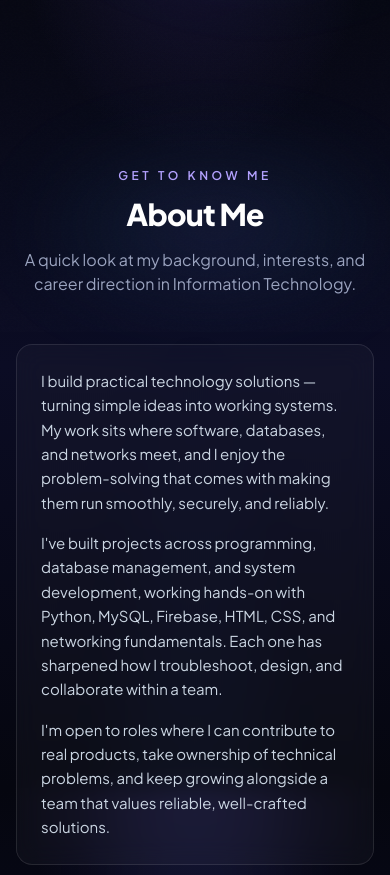
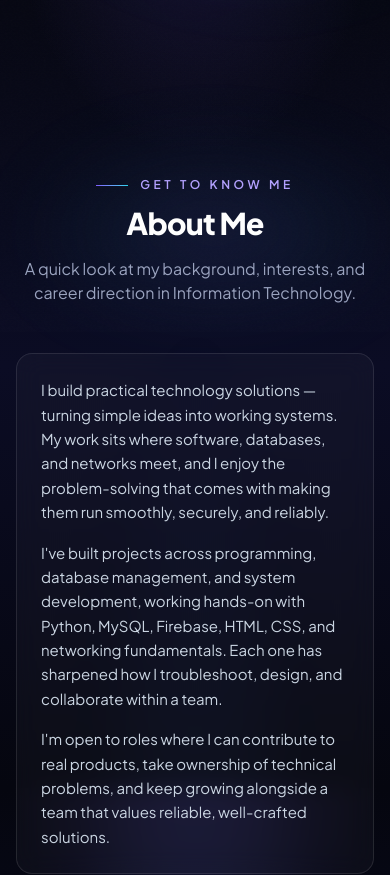
Before and after one commit to NixAmpi/marnixportfolio, a Next.js app: page / in a window 390 px wide. Shown: the part 900-1775 px from the top of the page. Built offline with nearby package versions, Linux system fonts and the light colour scheme; no server answers.

Commit message:
Section headings: drawn eyebrow line with shimmer, blur-to-sharp title reveal
Also makes every scroll reveal honour prefers-reduced-motion via [data-reveal].

Co-Authored-By: Claude Opus 5.5 <noreply@anthropic.com>

```diff
--- a/app/globals.css
+++ b/app/globals.css
@@ -51,6 +51,13 @@ section[id] {
 @media (prefers-reduced-motion: reduce) {
   html {
     scroll-behavior: auto;
+  }
+  /* Framer applies its "hidden" state before it can know the preference, so CSS
+     guarantees every scroll reveal is simply visible and still. */
+  [data-reveal] {
+    opacity: 1 !important;
+    transform: none !important;
+    filter: none !important;
   }
   *,
   *::before,
@@ -254,6 +261,28 @@ html[data-intro="seen"] {
   }
 }
 
+/* ---------- section eyebrow line ---------- */
+
+/* A soft highlight glides along the eyebrow line (transform only). */
+.eyebrow-line::after {
+  content: "";
+  position: absolute;
+  inset: 0;
+  background: linear-gradient(90deg, transparent, rgb(255 255 255 / 0.9), transparent);
+  transform: translateX(-100%);
+  animation: eyebrow-shimmer 3.2s ease-in-out 1s infinite;
+}
+
+@keyframes eyebrow-shimmer {
+  60%, 100% { transform: translateX(100%); }
+}
+
+@media (prefers-reduced-motion: reduce) {
+  .eyebrow-line::after {
+    display: none;
+  }
+}
+
 /* ---------- intro loader ---------- */
 
 .intro-loader {
--- a/components/About.tsx
+++ b/components/About.tsx
@@ -8,13 +8,11 @@ export function About() {
   return (
     <section id="about" className="section-glow py-24 sm:py-28">
       <Container>
-        <Reveal>
-          <SectionHeading
-            eyebrow="Get to know me"
-            title="About Me"
-            subtitle="A quick look at my background, interests, and career direction in Information Technology."
-          />
-        </Reveal>
+        <SectionHeading
+          eyebrow="Get to know me"
+          title="About Me"
+          subtitle="A quick look at my background, interests, and career direction in Information Technology."
+        />
 
         <div className="grid gap-8 lg:grid-cols-[1.25fr_1fr]">
           <div className="flex flex-col gap-6">
--- a/components/Certificates.tsx
+++ b/components/Certificates.tsx
@@ -7,7 +7,7 @@ import { certificates } from "@/data/certificates";
 import { profile } from "@/data/profile";
 import { isTodo, type Certificate } from "@/data/types";
 import { Container, SectionHeading, Text } from "@/components/ui";
-import { Reveal, RevealItem } from "@/components/Reveal";
+import { RevealItem } from "@/components/Reveal";
 
 function CertImage({ cert, sizes }: { cert: Certificate; sizes: string }) {
   if (cert.image) {
@@ -33,13 +33,11 @@ export function Certificates() {
   return (
     <section id="certificates" className="section-glow py-24 sm:py-28">
       <Container>
-        <Reveal>
-          <SectionHeading
-            eyebrow="Proof of learning"
-            title="Certificates"
-            subtitle="Certifications in programming, networking, and databases."
-          />
-        </Reveal>
+        <SectionHeading
+          eyebrow="Proof of learning"
+          title="Certificates"
+          subtitle="Certifications in programming, networking, and databases."
+        />
 
         <ul className="grid grid-cols-2 gap-3 sm:gap-5 lg:grid-cols-3">
           {certificates.map((c, i) => (
--- a/components/Contact.tsx
+++ b/components/Contact.tsx
@@ -17,13 +17,11 @@ export function Contact() {
   return (
     <section id="contact" className="section-glow py-24 sm:py-28">
       <Container className="max-w-5xl">
-        <Reveal>
-          <SectionHeading
-            eyebrow="Let's build something together"
-            title="Contact Me"
-            subtitle="I'm actively looking for internship and entry-level opportunities in software development, database management, and IT support."
-          />
-        </Reveal>
+        <SectionHeading
+          eyebrow="Let's build something together"
+          title="Contact Me"
+          subtitle="I'm actively looking for internship and entry-level opportunities in software development, database management, and IT support."
+        />
 
         <div className="grid gap-6 lg:grid-cols-[1fr_1.3fr]">
           <Reveal className="flex flex-col gap-3">
--- a/components/Experience.tsx
+++ b/components/Experience.tsx
@@ -8,13 +8,11 @@ export function Experience() {
   return (
     <section id="experience" className="section-glow py-24 sm:py-28">
       <Container className="max-w-4xl">
-        <Reveal>
-          <SectionHeading
-            eyebrow="My path so far"
-            title="Journey Timeline"
-            subtitle="Education, projects, and certifications that shaped how I build."
-          />
-        </Reveal>
+        <SectionHeading
+          eyebrow="My path so far"
+          title="Journey Timeline"
+          subtitle="Education, projects, and certifications that shaped how I build."
+        />
 
         <ol className="relative ml-3 border-l border-transparent sm:ml-4">
           <span
--- a/components/Projects.tsx
+++ b/components/Projects.tsx
@@ -6,19 +6,17 @@ import { isTodo } from "@/data/types";
 import { GithubIcon } from "@/components/icons";
 import { ProjectMedia } from "@/components/ProjectMedia";
 import { Chip, Container, SectionHeading, Text } from "@/components/ui";
-import { Reveal, RevealItem } from "@/components/Reveal";
+import { RevealItem } from "@/components/Reveal";
 
 export function Projects() {
   return (
     <section id="projects" className="section-glow py-24 sm:py-28">
       <Container>
-        <Reveal>
-          <SectionHeading
-            eyebrow="Selected work"
-            title="Projects"
-            subtitle="Projects that show practical problem-solving, system planning, and application development experience."
-          />
-        </Reveal>
+        <SectionHeading
+          eyebrow="Selected work"
+          title="Projects"
+          subtitle="Projects that show practical problem-solving, system planning, and application development experience."
+        />
 
         <ul className="grid gap-6 md:grid-cols-2 lg:grid-cols-3">
           {projects.map((p, i) => (
--- a/components/Reveal.tsx
+++ b/components/Reveal.tsx
@@ -11,10 +11,10 @@ const reveal = (delay: number) =>
   }) as const;
 
 export function Reveal({ delay = 0, ...props }: HTMLMotionProps<"div"> & { delay?: number }) {
-  return <motion.div {...reveal(delay)} {...props} />;
+  return <motion.div data-reveal {...reveal(delay)} {...props} />;
 }
 
 /** Same as Reveal, for direct children of <ul>/<ol>. */
 export function RevealItem({ delay = 0, ...props }: HTMLMotionProps<"li"> & { delay?: number }) {
-  return <motion.li {...reveal(delay)} {...props} />;
+  return <motion.li data-reveal {...reveal(delay)} {...props} />;
 }
--- /dev/null
+++ b/components/SectionHeading.tsx
@@ -0,0 +1,58 @@
+"use client";
+
+import { motion } from "framer-motion";
+
+const ease = [0.22, 1, 0.36, 1] as const;
+
+/**
+ * Eyebrow (with a drawn-in gradient line) + title + subtitle. On first view the title
+ * fades up from a slight blur. Reduced motion is handled in CSS via [data-reveal].
+ */
+export function SectionHeading({ eyebrow, title, subtitle }: { eyebrow: string; title: string; subtitle?: string }) {
+  return (
+    <motion.div
+      initial="hidden"
+      whileInView="show"
+      viewport={{ once: true, amount: 0.6 }}
+      className="relative isolate mx-auto mb-12 max-w-2xl text-center sm:mb-14"
+    >
+      {/* Wrapper centres the blob; the inner element owns the drifting transform. */}
+      <div aria-hidden className="pointer-events-none absolute top-1/2 left-1/2 -z-10 h-40 w-[28rem] max-w-full -translate-x-1/2 -translate-y-1/2">
+        <div className="aurora size-full rounded-full bg-[radial-gradient(closest-side,rgba(124,92,255,0.16),rgba(34,211,238,0.06)_60%,transparent)] blur-2xl" />
+      </div>
+
+      <motion.p
+        data-reveal
+        variants={{ hidden: { opacity: 0 }, show: { opacity: 1, transition: { duration: 0.5 } } }}
+        className="mb-3 inline-flex items-center gap-3 text-xs font-semibold tracking-[0.3em] text-eyebrow uppercase"
+      >
+        <motion.span
+          data-reveal
+          aria-hidden
+          variants={{ hidden: { scaleX: 0 }, show: { scaleX: 1, transition: { duration: 0.6, ease } } }}
+          className="eyebrow-line relative h-px w-8 origin-left overflow-hidden bg-gradient-to-r from-accent-violet to-accent-cyan"
+        />
+        {eyebrow}
+      </motion.p>
+      <motion.h2
+        data-reveal
+        variants={{
+          hidden: { opacity: 0, y: 16, filter: "blur(8px)" },
+          show: { opacity: 1, y: 0, filter: "blur(0px)", transition: { duration: 0.7, delay: 0.08, ease } },
+        }}
+        className="text-3xl font-extrabold tracking-tight text-white sm:text-5xl"
+      >
+        {title}
+      </motion.h2>
+      {subtitle && (
+        <motion.p
+          data-reveal
+          variants={{ hidden: { opacity: 0, y: 10 }, show: { opacity: 1, y: 0, transition: { duration: 0.6, delay: 0.18, ease } } }}
+          className="mt-4 text-base text-muted"
+        >
+          {subtitle}
+        </motion.p>
+      )}
+    </motion.div>
+  );
+}
--- a/components/Skills.tsx
+++ b/components/Skills.tsx
@@ -19,13 +19,11 @@ export function Skills() {
   return (
     <section id="skills" className="section-glow py-24 sm:py-28">
       <Container>
-        <Reveal>
-          <SectionHeading
-            eyebrow="What I work with"
-            title="Skills & Technologies"
-            subtitle="Technologies and tools I use for development, database work, and project workflows."
-          />
-        </Reveal>
+        <SectionHeading
+          eyebrow="What I work with"
+          title="Skills & Technologies"
+          subtitle="Technologies and tools I use for development, database work, and project workflows."
+        />
 
         <Reveal>
           <LayoutGroup id="skill-filters">
--- a/components/ui.tsx
+++ b/components/ui.tsx
@@ -4,27 +4,7 @@ export function Container({ className = "", children }: { className?: string; ch
   return <div className={`mx-auto w-full max-w-6xl px-4 sm:px-6 ${className}`}>{children}</div>;
 }
 
-export function SectionHeading({
-  eyebrow,
-  title,
-  subtitle,
-}: {
-  eyebrow: string;
-  title: string;
-  subtitle?: string;
-}) {
-  return (
-    <div className="relative isolate mx-auto mb-12 max-w-2xl text-center sm:mb-14">
-      {/* Wrapper centres the blob; the inner element owns the drifting transform. */}
-      <div aria-hidden className="pointer-events-none absolute top-1/2 left-1/2 -z-10 h-40 w-[28rem] max-w-full -translate-x-1/2 -translate-y-1/2">
-        <div className="aurora size-full rounded-full bg-[radial-gradient(closest-side,rgba(124,92,255,0.16),rgba(34,211,238,0.06)_60%,transparent)] blur-2xl" />
-      </div>
-      <p className="mb-3 text-xs font-semibold tracking-[0.3em] text-eyebrow uppercase">{eyebrow}</p>
-      <h2 className="text-3xl font-extrabold tracking-tight text-white sm:text-5xl">{title}</h2>
-      {subtitle && <p className="mt-4 text-base text-muted">{subtitle}</p>}
-    </div>
-  );
-}
+export { SectionHeading } from "@/components/SectionHeading";
 
 export function Chip({ children }: { children: React.ReactNode }) {
   const todo = typeof children === "string" && isTodo(children);
```
